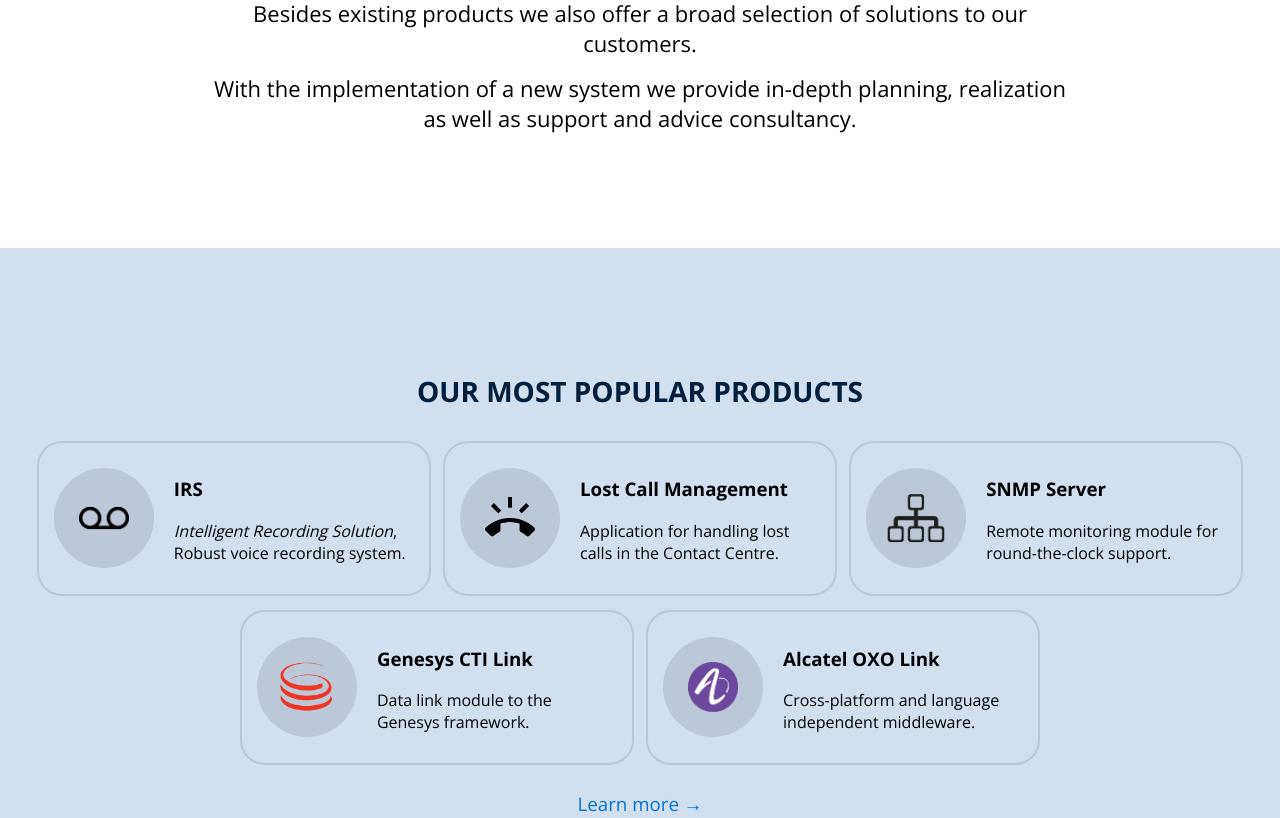
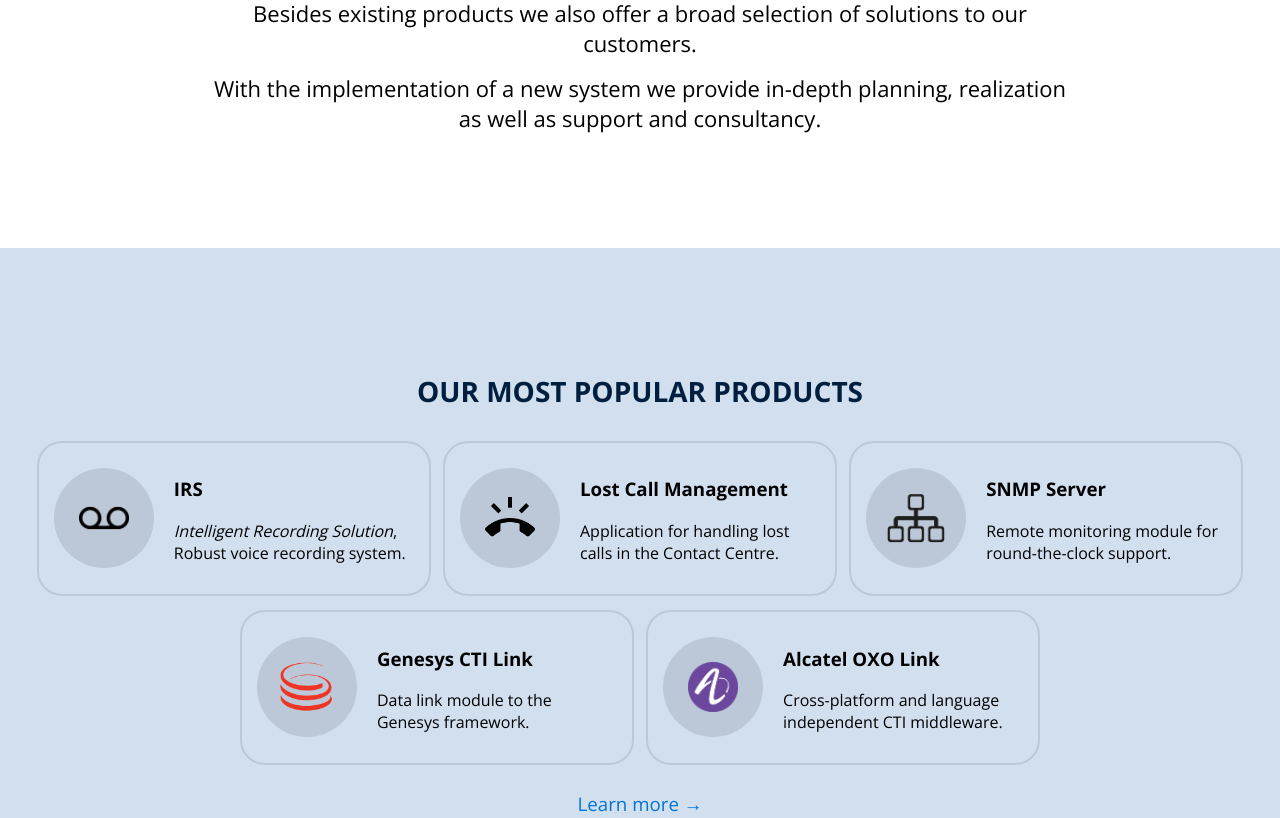
Before and after one commit to adamujvari/GabSys, a Jekyll site: the page built from index.md, in a window 1280 px wide. Shown: the part 751-1569 px from the top of the page. Built offline with Jekyll 4.4.1, drawn with Linux system fonts in a browser that asks for light colours; nearby versions of some CDN libraries.

```diff
--- a/_config.yml
+++ b/_config.yml
@@ -41,7 +41,7 @@ systems, call centers, application development and system integration.</p>
 This enables instant and efficient support as well as fast integration of new
 features to meet the ever changing standards of the IT segment.</p>
 <p>Besides existing products we also offer a broad selection of solutions to our customers.</p>
-<p>With the implementation of a new system we provide in-depth planning, realization as well as support and advice consultancy.</p>'
+<p>With the implementation of a new system we provide in-depth planning, realization as well as support and consultancy.</p>'
 
 #_Products Section
 products:
@@ -59,7 +59,7 @@ products:
   desc: 'Data link module to the Genesys framework.'}
 - {icon: 'oxo.png',
   title: 'Alcatel OXO Link',
-  desc: 'Cross-platform and language independent middleware.'}
+  desc: 'Cross-platform and language independent CTI middleware.'}
 
 #_Solutions
 solutions:
@@ -80,10 +80,10 @@ partners:
   content: '<p>Our partnership started with the former legal predecessor NextiraOne Hungary ltd back in 2005. We provide solutions to customers in the contact center area, both in banking, public utility and government sectors. Furthermore we provide operation support, application development and system integration.</p>'}
 - {logo: 'partner2.png',
   title: 'T-Systems Hungary co. ltd.',
-  content: '<p>Our partnership with T-Systems began in 2010 with the main objective to provide solutions to the Bank of Budapest. Our main tasks include operation support, development of new features and integration of the contact center with the backend systems of the bank.</p>'}
+  content: '<p>Our partnership with T-Systems began in 2010 with the main objective to provide solutions to Budapest Bank. Our main tasks include operation support, development of new features and integration of the contact center with the backend systems of the bank.</p>'}
 - {logo: 'partner3.png',
   title: 'Enterprise Communications Hungary ltd.',
-  content: '<p>Cooperation since 2011 with our attention focused on Digi ltd. who is  a major TV, cable, internet and mobile phone service provider. Our duties include operation support for the contact center, call-handling and comprehensively recording all administrative conversations.</p>'}
+  content: '<p>Cooperation since 2011 with our attention focused on Digi ltd. who is  a major TV, cable, internet and mobile phone service provider. Our duties include operation support for the contact center, call-handling and comprehensively recording all the agents conversations with the customers.</p>'}
 - {logo: 'partner1.png',
   title: 'DimensionData Austria llc.',
   content: '<p>Partners since 2004. We provide solutions and operational support for contact centers for a wide variety of clients. These clients range from insurance-, commercial-, infrastructure operating companies to even beer breweries. We also offer call-handling and automated report generation on intensive database usage.</p>'}
--- a/assets/css/3-modules/_timeline.sass
+++ b/assets/css/3-modules/_timeline.sass
@@ -43,7 +43,7 @@
       float: left
       min-height: 140px
       width: 6px
-      margin: 0 25px
+      margin: 0 40px
       background: $time-line
 
       span
```
